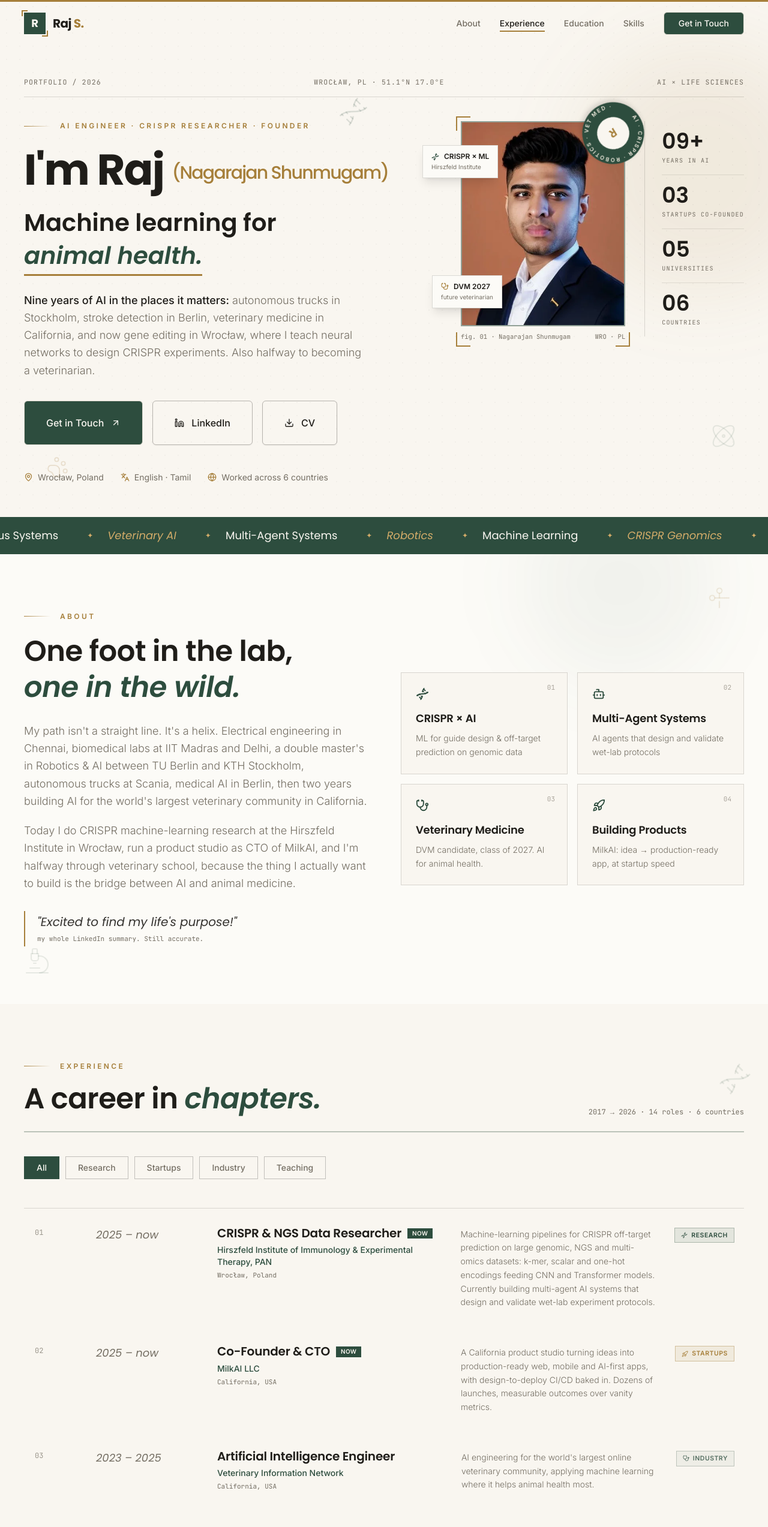
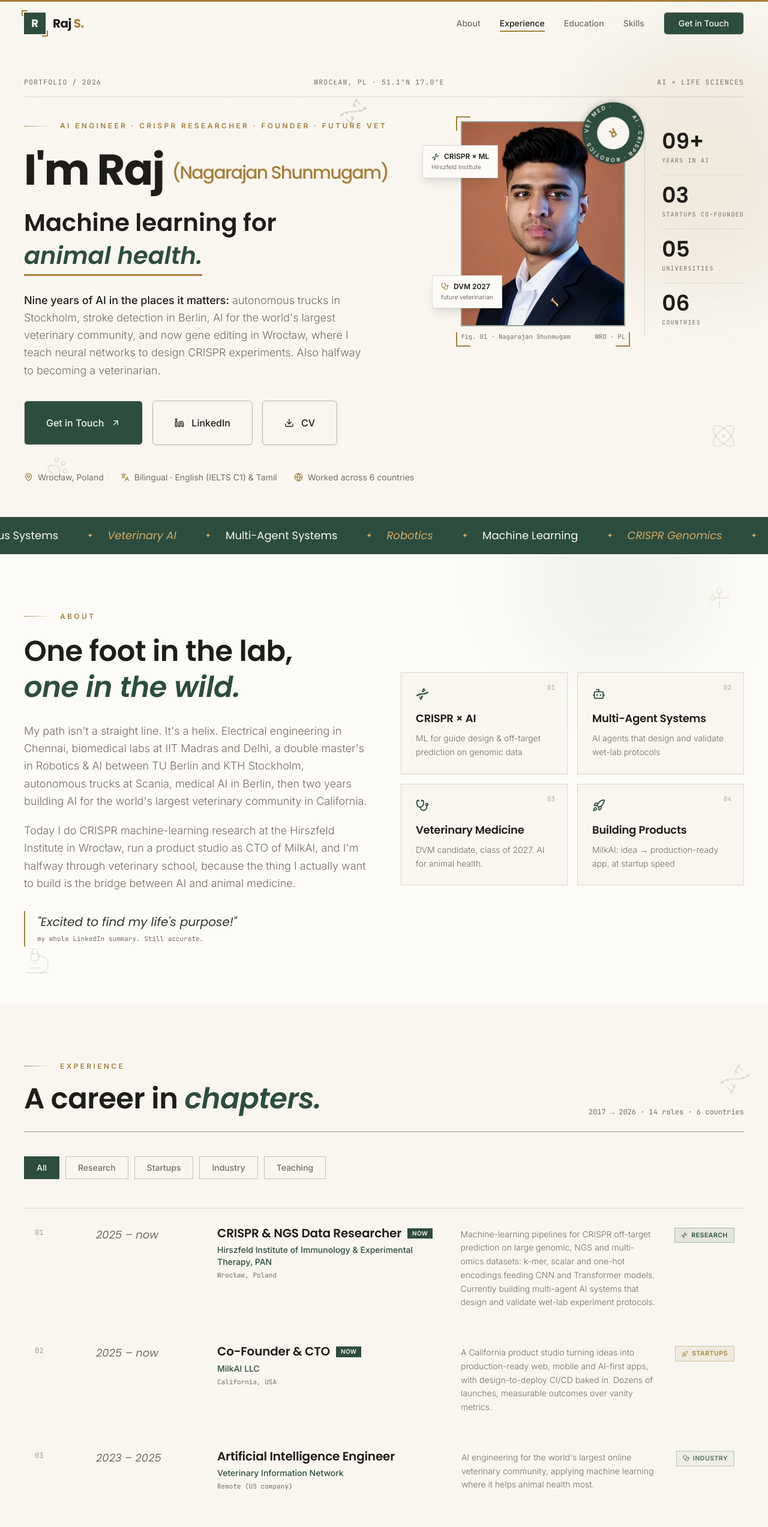
Before and after one commit to TinyAnts/raj-portfolio, a React (Vite) app: page / in a window 1280 px wide. Shown: the top 2546 px of the page at 60% size. Built offline with nearby package versions, Linux system fonts and the light colour scheme.

Commit message:
Vet in roles, remote VIN, Zaide description

```diff
--- a/src/pages/Home.tsx
+++ b/src/pages/Home.tsx
@@ -72,12 +72,13 @@ const EXPERIENCE: {
   },
   {
     role: "Artificial Intelligence Engineer", org: "Veterinary Information Network",
-    period: "2023 – 2025", location: "California, USA", cat: "industry", icon: Stethoscope,
+    period: "2023 – 2025", location: "Remote (US company)", cat: "industry", icon: Stethoscope,
     desc: "AI engineering for the world's largest online veterinary community, applying machine learning where it helps animal health most.",
   },
   {
     role: "Co-Founder", org: "Zaide.ai",
     period: "2023 – 2024", location: "Remote", cat: "startup", icon: Bot,
+    desc: "Built private, custom large language models for healthcare and life sciences: secure local LLMs designed so sensitive clinical and research data never leaves the organization.",
   },
   {
     role: "Mentor & Alpha Tester", org: "Coursera",
@@ -406,7 +407,7 @@ export default function Home() {
             >
               <div className="eyebrow text-brass mb-7 flex items-center gap-4">
                 <span className="w-11 brass-rule inline-block"></span>
-                AI Engineer · CRISPR Researcher · Founder
+                AI Engineer · CRISPR Researcher · Founder · Future Vet
               </div>
 
               <h1 className="font-heading font-bold text-6xl md:text-7xl leading-[1.02] tracking-tight mb-6">
@@ -418,7 +419,7 @@ export default function Home() {
 
               <p className="text-lg text-muted-foreground leading-relaxed max-w-xl mb-9 font-light">
                 <strong className="text-foreground font-medium">Nine years of AI in the places it matters:</strong> autonomous
-                trucks in Stockholm, stroke detection in Berlin, veterinary medicine in California, and now
+                trucks in Stockholm, stroke detection in Berlin, AI for the world's largest veterinary community, and now
                 gene editing in Wrocław, where I teach neural networks to design CRISPR experiments.
                 Also halfway to becoming a veterinarian.
               </p>
@@ -447,7 +448,7 @@ export default function Home() {
                 className="flex flex-wrap items-center gap-x-7 gap-y-3 text-sm text-muted-foreground"
               >
                 <span className="flex items-center gap-2"><MapPin size={15} className="text-brass" /> Wrocław, Poland</span>
-                <span className="flex items-center gap-2"><Languages size={15} className="text-brass" /> English · Tamil</span>
+                <span className="flex items-center gap-2"><Languages size={15} className="text-brass" /> Bilingual · English (IELTS C1) & Tamil</span>
                 <span className="flex items-center gap-2"><Globe size={15} className="text-brass" /> Worked across 6 countries</span>
               </motion.div>
             </motion.div>
@@ -812,7 +813,8 @@ export default function Home() {
               </div>
               <p className="text-sm text-muted-foreground leading-relaxed font-light">
                 Full scholarship, master's education<br />
-                Partial scholarship, bachelor's education
+                Partial scholarship, bachelor's education<br />
+                IELTS C1, English proficiency
               </p>
             </motion.div>
           </div>
```
Also changed, not shown: 1 other file (tests, documents, lock files or other folders).
